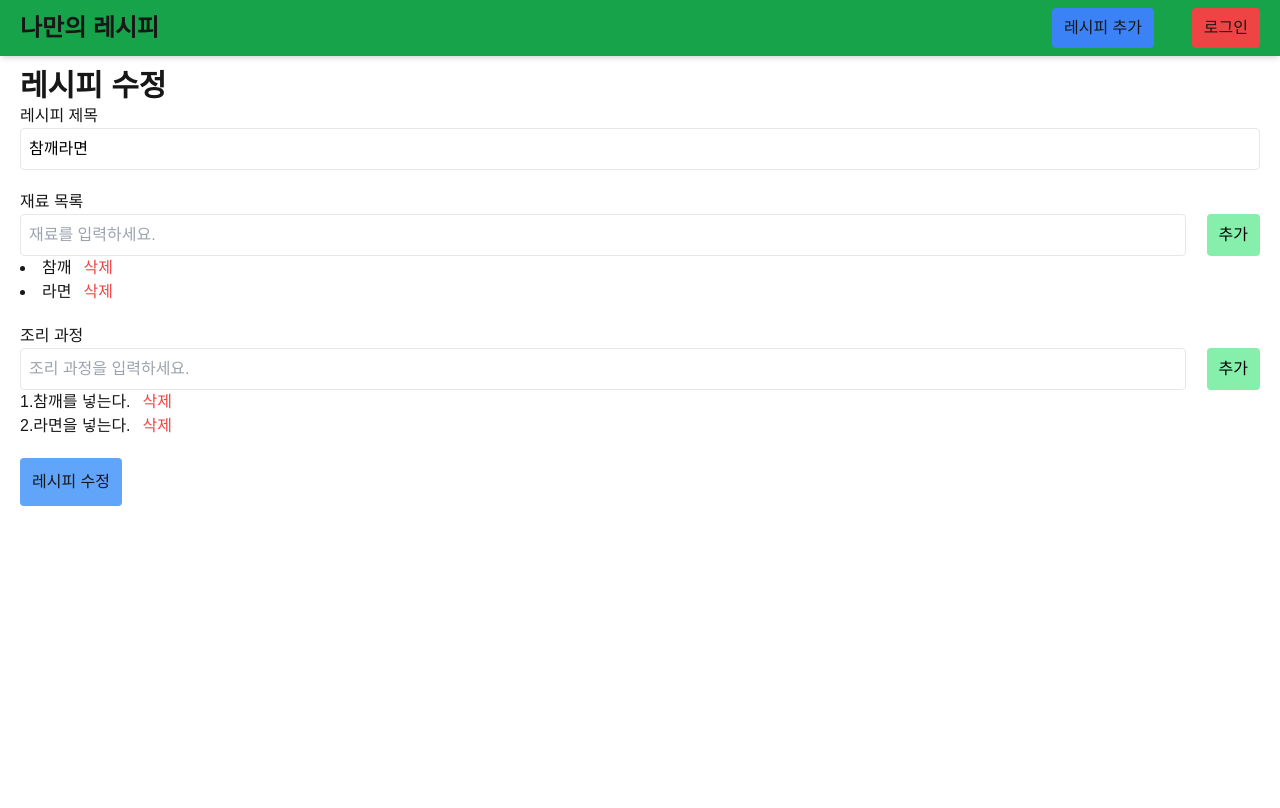
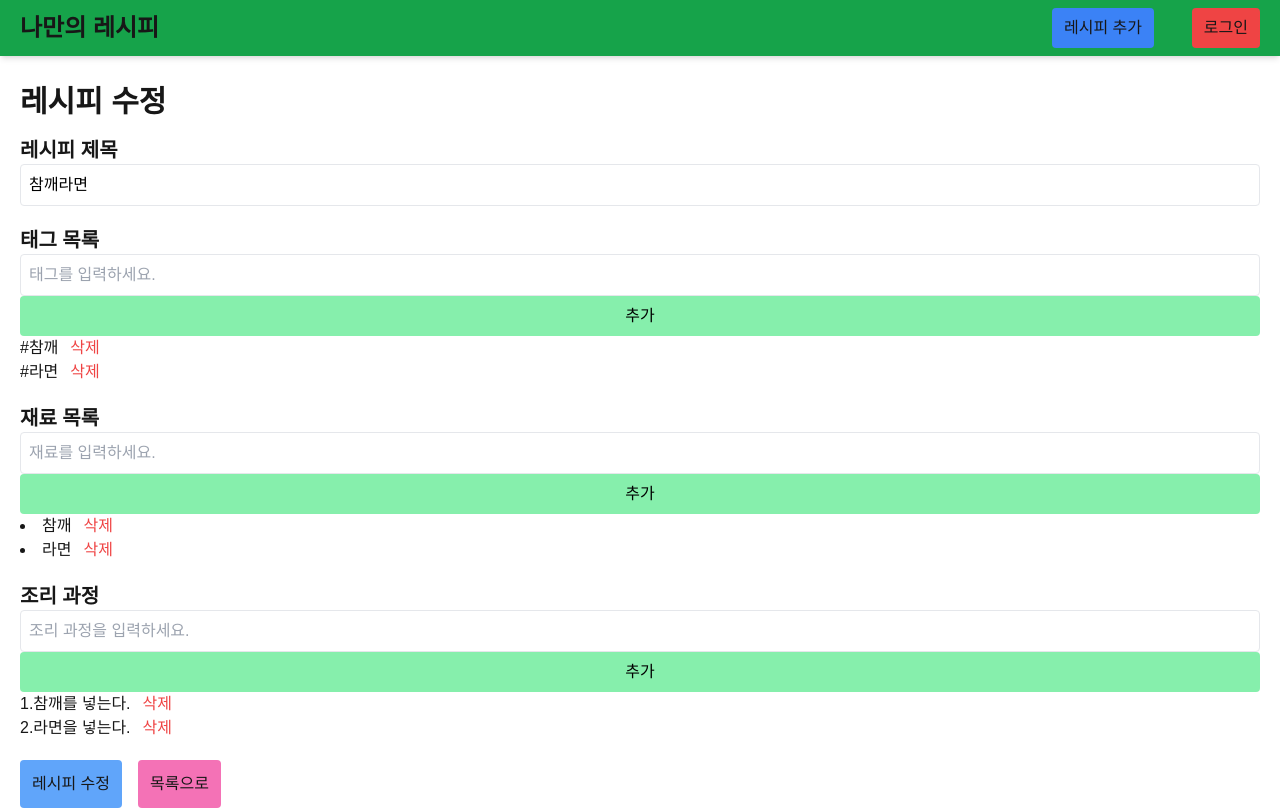
Before and after one commit to KyoungEun-creator/hana4fe_advanced, a Next.js app: page /recipes/1/edit in a window 1280 px wide. Built offline with nearby package versions, Linux system fonts and the light colour scheme; no server answers.

Commit message:
fix: finish adding new recipe

```diff
--- a/actions/recipes.ts
+++ b/actions/recipes.ts
@@ -1,5 +1,4 @@
-'use server';
-
+// 'use server';
 import { recipes, TRecipe } from '@/app/api/recipes/recipedata';
 import { redirect } from 'next/navigation';
 
@@ -16,20 +15,40 @@ export const delRecipe = (recipeId: number) => {
   redirect('/recipes');
 };
 
-export const save = (
+export const saveNew = (
   recipeId: number,
   title: string,
-  tags?: string[],
-  ingredients?: string[],
-  steps?: string[]
+  tags: string[],
+  ingredients: string[],
+  steps: string[]
+) => {
+  const newRecipe: TRecipe = {
+    id: recipeId,
+    title,
+    tags,
+    ingredients,
+    steps,
+  };
+
+  recipes.push(newRecipe);
+
+  return newRecipe;
+};
+
+export const update = (
+  recipeId: number,
+  title: string,
+  tags: string[],
+  ingredients: string[],
+  steps: string[]
 ) => {
   const recipe = recipes.find((recipe) => recipe.id === recipeId);
   if (!recipe) return Response.json({ code: 404, message: 'Not Found' });
 
-  // recipe.title = title;
-  // recipe.tags = tags;
-  // recipe.ingredients = ingredients;
-  // recipe.steps = steps;
+  recipe.title = title;
+  recipe.tags = tags;
+  recipe.ingredients = ingredients;
+  recipe.steps = steps;
 
   return recipe;
 };
--- a/app/(routes)/new/page.tsx
+++ b/app/(routes)/new/page.tsx
@@ -1,14 +1,17 @@
 'use client';
 
-import { save } from '@/actions/recipes';
-import { redirect } from 'next/navigation';
+import { TRecipe } from '@/app/api/recipes/recipedata';
+import { useRouter } from 'next/navigation';
 import { useRef, useState } from 'react';
 
 export default function New() {
+  const Router = useRouter();
+
   const [title, setTitle] = useState('');
   const [tags, setTags] = useState<string[]>([]);
   const [ingredients, setIngredients] = useState<string[]>([]);
   const [steps, setSteps] = useState<string[]>([]);
+  const [recipes, setRecipes] = useState<TRecipe[]>([]);
 
   const tagRef = useRef<HTMLInputElement>(null);
   const ingredientRef = useRef<HTMLInputElement>(null);
@@ -18,7 +21,7 @@ export default function New() {
     if (tagRef.current) {
       const newTag = tagRef.current.value.trim();
       if (newTag) {
-        setTags([...tags, newTag]);
+        setTags((prevTags) => [...prevTags, newTag]);
         tagRef.current.value = '';
       }
     }
@@ -28,7 +31,10 @@ export default function New() {
     if (ingredientRef.current) {
       const newIngredient = ingredientRef.current.value.trim();
       if (newIngredient) {
-        setIngredients([...ingredients, newIngredient]);
+        setIngredients((prevIngredients) => [
+          ...prevIngredients,
+          newIngredient,
+        ]);
         ingredientRef.current.value = '';
       }
     }
@@ -38,26 +44,46 @@ export default function New() {
     if (stepRef.current) {
       const newStep = stepRef.current.value.trim();
       if (newStep) {
-        setSteps([...steps, newStep]);
+        setSteps((prevSteps) => [...prevSteps, newStep]);
         stepRef.current.value = '';
       }
     }
   };
-  const handleSubmit = (e: React.FormEvent) => {
+
+  const handleSubmit = async (e: React.FormEvent) => {
     e.preventDefault();
-    if (!title.trim()) {
-      alert('레시피 제목란을 채워주세요!');
-      return;
-    }
-    // 저장 로직 추가 (예: save() 함수 호출)
-    redirect(`/recipes`);
+
+    const recipeId = recipes.length
+      ? Math.max(...recipes.map((r) => r.id)) + 1
+      : 1;
+
+    const newRecipe = { id: recipeId, title, tags, ingredients, steps };
+
+    const storedRecipes = localStorage.getItem('recipes');
+    const existingRecipes = storedRecipes ? JSON.parse(storedRecipes) : [];
+
+    const updatedRecipes = [...existingRecipes, newRecipe];
+
+    localStorage.setItem('recipes', JSON.stringify(updatedRecipes));
+
+    Router.push('/recipes');
+  };
+
+  const handleRemoveIngredient = (index: number) => {
+    setIngredients((prevIngredients) =>
+      prevIngredients.filter((_, i) => i !== index)
+    );
+  };
+
+  const handleRemoveStep = (index: number) => {
+    setSteps((prevSteps) => prevSteps.filter((_, i) => i !== index));
   };
 
   return (
     <div className='w-full'>
       <h1 className='text-3xl font-extrabold my-4'>새 레시피 추가하기</h1>
 
-      <form className='space-y-5' onSubmit={handleSubmit}>
+      <div className='space-y-5'>
         <div className='flex flex-col'>
           <label htmlFor='title' className='font-bold text-xl'>
             레시피 제목
@@ -66,12 +92,19 @@ export default function New() {
             name='title'
             type='text'
             placeholder='레시피 제목을 입력하세요.'
+            onChange={(e) => setTitle(e.target.value)}
             className='border text-black p-2 rounded'
           />
         </div>
 
         {/* 태그 */}
-        <div className='flex flex-col space-y-3'>
+        <form
+          className='flex flex-col space-y-3'
+          onSubmit={(e) => {
+            e.preventDefault();
+            handleAddTag();
+          }}
+        >
           <label htmlFor='tag' className='font-bold text-xl'>
             태그
           </label>
@@ -84,8 +117,7 @@ export default function New() {
               className='w-[94%] border text-black p-2 rounded'
             />
             <button
-              type='button'
-              onClick={handleAddTag}
+              type='submit'
               className='bg-purple-300 text-black px-3 py-2 rounded'
             >
               추가
@@ -101,10 +133,16 @@ export default function New() {
               </li>
             ))}
           </ul>
-        </div>
+        </form>
 
         {/* 재료 목록 */}
-        <div className='flex flex-col'>
+        <form
+          className='flex flex-col'
+          onSubmit={(e) => {
+            e.preventDefault();
+            handleAddIngredient();
+          }}
+        >
           <label htmlFor='ingredient' className='font-bold text-xl'>
             재료 목록
           </label>
@@ -117,8 +155,7 @@ export default function New() {
               className='w-[94%] border text-black p-2 rounded'
             />
             <button
-              type='button'
-              onClick={handleAddIngredient}
+              type='submit'
               className='bg-green-300 text-black px-3 py-2 rounded'
             >
               추가
@@ -126,13 +163,27 @@ export default function New() {
           </div>
           <div className='ml-5'>
             {ingredients.map((ingredient, index) => (
-              <li key={index}>{ingredient}</li>
+              <div key={index} className='flex gap-3'>
+                <li>{ingredient}</li>
+                <button
+                  onClick={() => handleRemoveIngredient(index)}
+                  className='text-red-500'
+                >
+                  삭제
+                </button>
+              </div>
             ))}
           </div>
-        </div>
+        </form>
 
         {/* 조리 과정 */}
-        <div className='flex flex-col'>
+        <form
+          className='flex flex-col'
+          onSubmit={(e) => {
+            e.preventDefault();
+            handleAddStep();
+          }}
+        >
           <label htmlFor='step' className='font-bold text-xl'>
             조리 과정
           </label>
@@ -145,26 +196,38 @@ export default function New() {
               className='w-[94%] border text-black p-2 rounded'
             />
             <button
-              type='button'
-              onClick={handleAddStep}
+              type='submit'
               className='bg-green-300 text-black px-3 py-2 rounded'
             >
               추가
             </button>
           </div>
+
           <ol className='list-decimal ml-5'>
             {steps.map((step, index) => (
-              <li key={index}>{step}</li>
+              <div key={index} className='flex gap-3'>
+                <li>{step}</li>
+                <button
+                  onClick={() => handleRemoveStep(index)}
+                  className='text-red-500'
+                >
+                  삭제
+                </button>
+              </div>
             ))}
           </ol>
-        </div>
+        </form>
 
         <div>
-          <button type='submit' className='bg-blue-400 p-3 rounded'>
+          <button
+            type='submit'
+            onClick={handleSubmit}
+            className='bg-blue-400 p-3 rounded'
+          >
             레시피 저장
           </button>
         </div>
-      </form>
+      </div>
     </div>
   );
 }
--- a/app/(routes)/recipes/[recipeId]/edit/page.tsx
+++ b/app/(routes)/recipes/[recipeId]/edit/page.tsx
@@ -1,92 +1,233 @@
-import { getRecipe, save } from '@/actions/recipes';
+'use client';
+
+import { getRecipe, update } from '@/actions/recipes';
+import Link from 'next/link';
 import { redirect } from 'next/navigation';
+import { useEffect, useRef, useState } from 'react';
 
-export default async function EditRecipe({
+export default function EditRecipe({
   params: { recipeId },
 }: {
   params: { recipeId: string };
 }) {
-  const { title, ingredients, steps } = await getRecipe(+recipeId);
+  const [title, setTitle] = useState('');
+  const [tags, setTags] = useState<string[]>([]);
+  const [ingredients, setIngredients] = useState<string[]>([]);
+  const [steps, setSteps] = useState<string[]>([]);
+  const tagRef = useRef<HTMLInputElement>(null);
+  const ingredientRef = useRef<HTMLInputElement>(null);
+  const stepRef = useRef<HTMLInputElement>(null);
+
+  // 레시피 데이터 가져오기
+  useEffect(() => {
+    const fetchRecipe = async () => {
+      const recipe = await getRecipe(+recipeId); // API에서 레시피 가져오기
+      setTitle(recipe.title);
+      setIngredients(recipe.ingredients);
+      setSteps(recipe.steps);
+      setTags(recipe.tags);
+
+      // localStorage에 저장
+      localStorage.setItem(`recipe_${recipeId}`, JSON.stringify(recipe));
+    };
+
+    fetchRecipe().catch(console.error);
+  }, [recipeId]);
+
+  useEffect(() => {
+    // localStorage에서 데이터 가져오기
+    const storedRecipe = localStorage.getItem(`recipe_${recipeId}`);
+    if (storedRecipe) {
+      const { title, ingredients, steps, tags } = JSON.parse(storedRecipe);
+      setTitle(title);
+      setIngredients(ingredients);
+      setSteps(steps);
+      setTags(tags);
+    }
+  }, [recipeId]);
 
   async function saveRecipe(formData: FormData) {
-    'use server';
     const title = formData.get('title');
-    const ingredient = formData.get('ingredient');
+    const tag = formData.getAll('tag') as string[];
+    const ingredient = formData.getAll('ingredient') as string[];
+    const step = formData.getAll('step') as string[];
 
-    if (!title) return alert('레시피 제목란을 채워주세요!');
+    await update(+recipeId, String(title), tag, ingredient, step);
 
-    save(+recipeId, String());
+    // localStorage에 저장
+    localStorage.setItem(
+      `recipe_${recipeId}`,
+      JSON.stringify({
+        title,
+        tags: tag,
+        ingredients: ingredient,
+        steps: step,
+      })
+    );
 
     redirect(`/recipes/${recipeId}`);
   }
 
+  const handleRemoveTag = (index: number) => {
+    setTags((prevTags) => prevTags.filter((_, i) => i !== index));
+  };
+
+  const handleRemoveIngredient = (index: number) => {
+    setIngredients((prevIngredients) =>
+      prevIngredients.filter((_, i) => i !== index)
+    );
+  };
+
+  const handleRemoveStep = (index: number) => {
+    setSteps((prevSteps) => prevSteps.filter((_, i) => i !== index));
+  };
+
   return (
     <div className='w-full'>
-      <h1 className='text-3xl font-extrabold'>레시피 수정</h1>
+      <h1 className='text-3xl font-extrabold my-4'>레시피 수정</h1>
 
       <form action={saveRecipe} className='space-y-5'>
         <div className='flex flex-col'>
-          <label htmlFor='title'>레시피 제목</label>
+          <label htmlFor='title' className='font-bold text-xl'>
+            레시피 제목
+          </label>
           <input
             name='title'
             type='text'
-            defaultValue={title}
+            value={title} // 상태에서 제목을 가져옴
+            onChange={(e) => setTitle(e.target.value)} // 상태 업데이트
             className='border text-black p-2 rounded'
           />
         </div>
 
+        {/* 태그 목록 */}
         <div className='flex flex-col'>
-          <label htmlFor='ingredient'>재료 목록</label>
-          <div className='flex justify-between space-x-4'>
+          <label htmlFor='tag' className='font-bold text-xl'>
+            태그 목록
+          </label>
           <input
-              name='ingredient'
+            ref={tagRef}
             type='text'
-              placeholder='재료를 입력하세요.'
-              className='w-[94%] border text-black p-2 rounded'
+            placeholder='태그를 입력하세요.'
+            className='border text-black p-2 rounded'
           />
-            <button className='bg-green-300 text-black px-3 py-2 rounded'>
+          <button
+            type='button'
+            onClick={() => {
+              if (tagRef.current && tagRef.current.value) {
+                const newval = tagRef.current?.value;
+                setTags((prevTags) => [...prevTags, newval]);
+                tagRef.current.value = '';
+              }
+            }}
+            className='bg-green-300 text-black px-3 py-2 rounded'
+          >
             추가
           </button>
-          </div>
 
-          {/* 기존 재료 목록 */}
-          {ingredients.map((ingredient) => (
-            <div className='flex gap-3'>
-              <li key={ingredient}>{ingredient}</li>
-              <button className='text-red-500'>삭제</button>
+          {tags.map((tag, index) => (
+            <div key={index} className='flex gap-3'>
+              <span>{tag}</span>
+              <button
+                onClick={() => handleRemoveTag(index)}
+                className='text-red-500'
+              >
+                삭제
+              </button>
             </div>
           ))}
         </div>
 
+        {/* 재료 목록 */}
         <div className='flex flex-col'>
-          <label htmlFor='step'>조리 과정</label>
-          <div className='flex justify-between space-x-4'>
+          <label htmlFor='ingredient' className='font-bold text-xl'>
+            재료 목록
+          </label>
           <input
-              name='step'
+            ref={ingredientRef}
+            type='text'
+            placeholder='재료를 입력하세요.'
+            className='border text-black p-2 rounded'
+          />
+          <button
+            type='button'
+            onClick={() => {
+              if (ingredientRef.current && ingredientRef.current.value) {
+                const newval = ingredientRef.current?.value;
+                setIngredients((prevIngredients) => [
+                  ...prevIngredients,
+                  newval,
+                ]);
+                ingredientRef.current.value = ''; // 입력 필드 비우기
+              }
+            }}
+            className='bg-green-300 text-black px-3 py-2 rounded'
+          >
+            추가
+          </button>
+
+          {ingredients.map((ingredient, index) => (
+            <div key={index} className='flex gap-3'>
+              <li>{ingredient}</li>
+              <button
+                onClick={() => handleRemoveIngredient(index)}
+                className='text-red-500'
+              >
+                삭제
+              </button>
+            </div>
+          ))}
+        </div>
+
+        {/* 조리 과정 */}
+        <div className='flex flex-col'>
+          <label htmlFor='step' className='font-bold text-xl'>
+            조리 과정
+          </label>
+          <input
+            ref={stepRef}
             type='text'
             placeholder='조리 과정을 입력하세요.'
-              className='w-[94%] border text-black p-2 rounded'
+            className='border text-black p-2 rounded'
           />
-            <button className='bg-green-300 text-black px-3 py-2 rounded'>
+          <button
+            type='button'
+            onClick={() => {
+              if (stepRef.current?.value) {
+                const newval = stepRef.current?.value;
+                setSteps((prevSteps) => [...prevSteps, newval]);
+                stepRef.current.value = ''; // 입력 필드 비우기
+              }
+            }}
+            className='bg-green-300 text-black px-3 py-2 rounded'
+          >
             추가
           </button>
-          </div>
 
-          {/* 기존 조리 과정 */}
           <ol>
             {steps.map((step, index) => (
-              <div className='flex gap-3' key={index}>
+              <div key={index} className='flex gap-3'>
                 <li>{step}</li>
-                <button className='text-red-500'>삭제</button>
+                <button
+                  onClick={() => handleRemoveStep(index)}
+                  className='text-red-500'
+                >
+                  삭제
+                </button>
               </div>
             ))}
           </ol>
         </div>
 
-        <div>
+        <div className='space-x-4'>
           <button type='submit' className='bg-blue-400 p-3 rounded'>
             레시피 수정
           </button>
+          <Link href={'/recipes'}>
+            <button type='button' className='bg-pink-400 p-3 rounded'>
+              목록으로
+            </button>
+          </Link>
         </div>
       </form>
     </div>
--- a/app/(routes)/recipes/page.tsx
+++ b/app/(routes)/recipes/page.tsx
@@ -1,19 +1,30 @@
 'use client';
 
 import { TRecipe } from '@/app/api/recipes/recipedata';
-import { useFetch } from '@/hooks/fetch-hook';
 import Link from 'next/link';
+import { useEffect, useState } from 'react';
 
 export default function Recipes() {
-  const {
-    data: recipes,
-    isLoading,
-    error,
-  } = useFetch<TRecipe[]>(
-    `${process.env.NEXT_PUBLIC_URL}/api/recipes?q=111`,
-    {},
-    false
-  );
+  const [recipes, setRecipes] = useState<TRecipe[]>([]);
+  const [isLoading, setIsLoading] = useState(true);
+  const [error, setError] = useState<Error | null>(null);
+
+  useEffect(() => {
+    try {
+      // 로컬 스토리지에서 데이터 가져오기
+      const storedRecipes = localStorage.getItem('recipes');
+      if (storedRecipes) {
+        const parsedRecipes = JSON.parse(storedRecipes) as TRecipe[];
+        setRecipes(parsedRecipes);
+      } else {
+        setError(new Error('저장된 레시피가 없습니다.'));
+      }
+    } catch (err) {
+      setError(err as Error);
+    } finally {
+      setIsLoading(false);
+    }
+  }, []);
 
   if (error) return <div className='text-red-500'>{error.message}</div>;
 
@@ -23,14 +34,14 @@ export default function Recipes() {
         <>is loading..</>
       ) : (
         <>
-          <ul className=' w-full'>
+          <ul className='w-full'>
             {recipes?.map(({ id, title, tags }) => (
               <li key={id}>
                 <div className='rounded border shadow p-3 m-3 h-36 flex flex-col justify-around'>
                   {/* 레시피 타이틀 */}
                   <div className='text-2xl font-extrabold'>{title}</div>
                   {/* 태그 모음 */}
-                  <div className=''>
+                  <div>
                     {tags.map((tag) => (
                       <span
                         key={tag}
```
Lines whose indentation alone changed are shown as unchanged.
